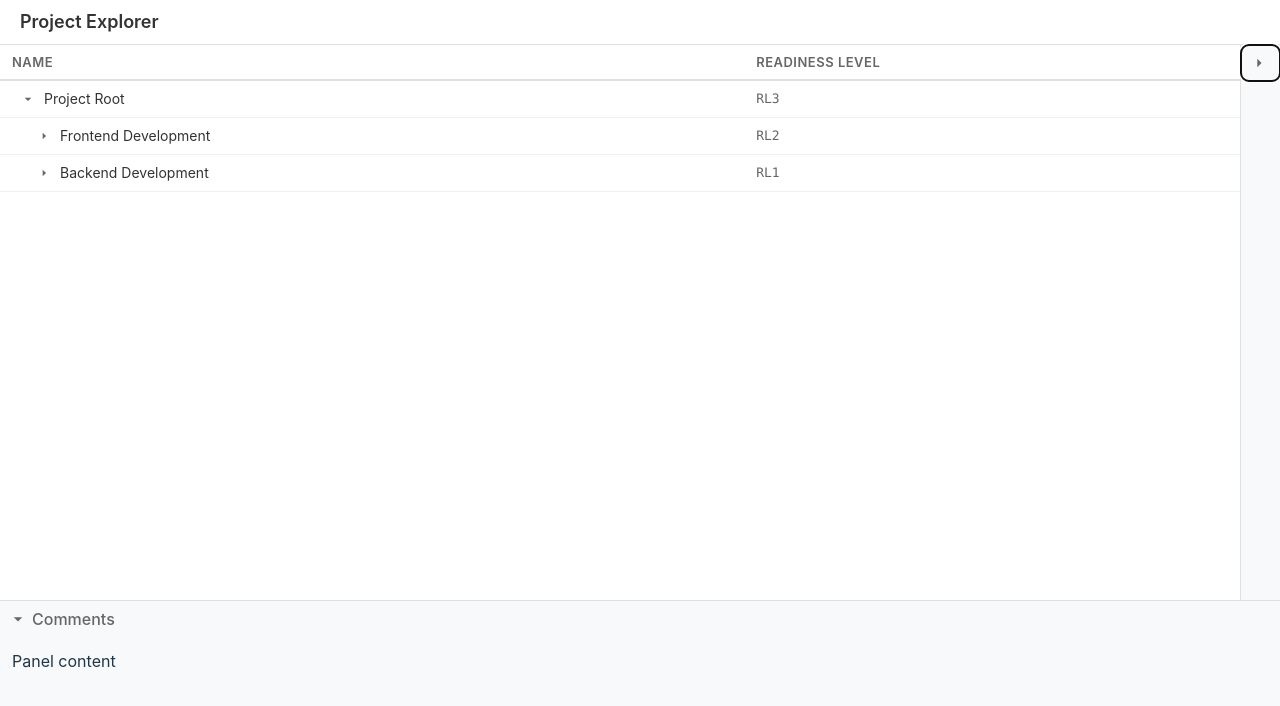
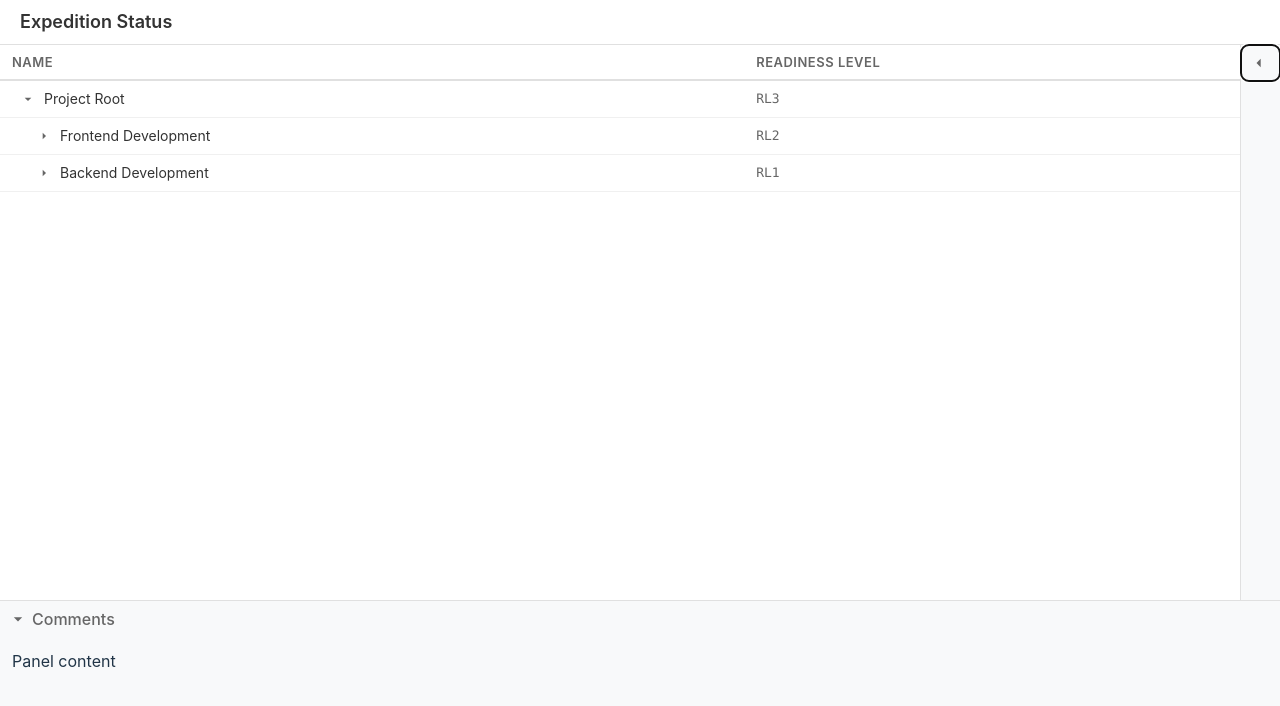
Before and after one commit to shanebdavis/mxp, a React (Vite) app: page / in a window 1280 px wide. Both pictures are taken after a click on the button "Details". Shown: the top 706 px of the page. Built offline with nearby package versions, Linux system fonts and the light colour scheme.

Commit message:
wip: initial

```diff
--- a/source/App.jsx
+++ b/source/App.jsx
@@ -3,7 +3,7 @@ import HierarchicalTable from './components/HierarchicalTable'
 
 const App = () => (
   <div>
-    <h1>Project Explorer</h1>
+    <h1>Expedition Status</h1>
     <HierarchicalTable />
   </div>
 )
--- a/src/App.tsx
+++ b/src/App.tsx
@@ -97,10 +97,21 @@ const PanelHeader = ({ isCollapsed, label, onClick, isVertical = false }: {
     }}
     onClick={onClick}
   >
-    {isCollapsed
-      ? <ArrowRight style={{ width: 20, height: 20 }} />
-      : <ArrowDropDown style={{ width: 20, height: 20 }} />
-    }
+    {isVertical ? (
+      // Details panel: left when collapsed, right when expanded
+      isCollapsed ? (
+        <ArrowLeft style={{ width: 20, height: 20 }} />
+      ) : (
+        <ArrowRight style={{ width: 20, height: 20 }} />
+      )
+    ) : (
+      // Comments panel: up when collapsed, down when expanded
+      isCollapsed ? (
+        <ArrowDropUp style={{ width: 20, height: 20 }} />
+      ) : (
+        <ArrowDropDown style={{ width: 20, height: 20 }} />
+      )
+    )}
     {(!isCollapsed || !isVertical) && <span>{label}</span>}
   </button>
 )
@@ -147,7 +158,7 @@ const App = () => {
   return (
     <div style={styles.layout}>
       <header style={styles.header}>
-        <h1 style={styles.title}>Project Explorer</h1>
+        <h1 style={styles.title}>Expedition Status</h1>
       </header>
 
       <main style={styles.main}>
--- a/src/components/HierarchicalTable.tsx
+++ b/src/components/HierarchicalTable.tsx
@@ -108,16 +108,30 @@ interface TreeNodeProps {
   expandedNodes: string[]
   toggleNode: (id: string) => void
   onSelect: (node: TreeNode) => void
+  selectedNodeId?: string
 }
 
-const TreeNode: FC<TreeNodeProps> = ({ node, level = 0, expandedNodes, toggleNode, onSelect }) => {
+const TreeNode: FC<TreeNodeProps> = ({ node, level = 0, expandedNodes, toggleNode, onSelect, selectedNodeId }) => {
   const hasChildren = node.children?.length > 0
   const isExpanded = expandedNodes.includes(node.id)
+  const isSelected = node.id === selectedNodeId
 
   const handleRowClick = (e: React.MouseEvent) => {
     if (!(e.target as HTMLElement).closest('.toggle-button')) {
-      onSelect(node)
+      if (isSelected && hasChildren) {
+        toggleNode(node.id)
+      } else {
+        onSelect(node)
+        if (hasChildren && !isExpanded) {
+          toggleNode(node.id)
+        }
+      }
     }
+  }
+
+  const handleToggleClick = (e: React.MouseEvent) => {
+    e.stopPropagation()
+    toggleNode(node.id)
   }
 
   return (
@@ -133,10 +147,7 @@ const TreeNode: FC<TreeNodeProps> = ({ node, level = 0, expandedNodes, toggleNod
             {hasChildren && (
               <span
                 className="toggle-button"
-                onClick={(e) => {
-                  e.stopPropagation()
-                  toggleNode(node.id)
-                }}
+                onClick={handleToggleClick}
                 style={styles.toggleButton}
               >
                 {isExpanded
@@ -161,6 +172,7 @@ const TreeNode: FC<TreeNodeProps> = ({ node, level = 0, expandedNodes, toggleNod
           expandedNodes={expandedNodes}
           toggleNode={toggleNode}
           onSelect={onSelect}
+          selectedNodeId={selectedNodeId}
         />
       ))}
     </>
@@ -171,6 +183,7 @@ const HierarchicalTable: FC<{
   onSelect?: (node: TreeNode) => void
 }> = ({ onSelect = () => {} }) => {
   const [expandedNodes, setExpandedNodes] = useState<string[]>(['root'])
+  const [selectedNodeId, setSelectedNodeId] = useState<string>('root')
 
   const toggleNode = (id: string) => {
     setExpandedNodes(prev =>
@@ -178,6 +191,11 @@ const HierarchicalTable: FC<{
         ? prev.filter(nodeId => nodeId !== id)
         : [...prev, id]
     )
+  }
+
+  const handleSelect = (node: TreeNode) => {
+    setSelectedNodeId(node.id)
+    onSelect(node)
   }
 
   return (
@@ -194,7 +212,8 @@ const HierarchicalTable: FC<{
             node={dummyData}
             expandedNodes={expandedNodes}
             toggleNode={toggleNode}
-            onSelect={onSelect}
+            onSelect={handleSelect}
+            selectedNodeId={selectedNodeId}
           />
         </tbody>
       </table>
```
